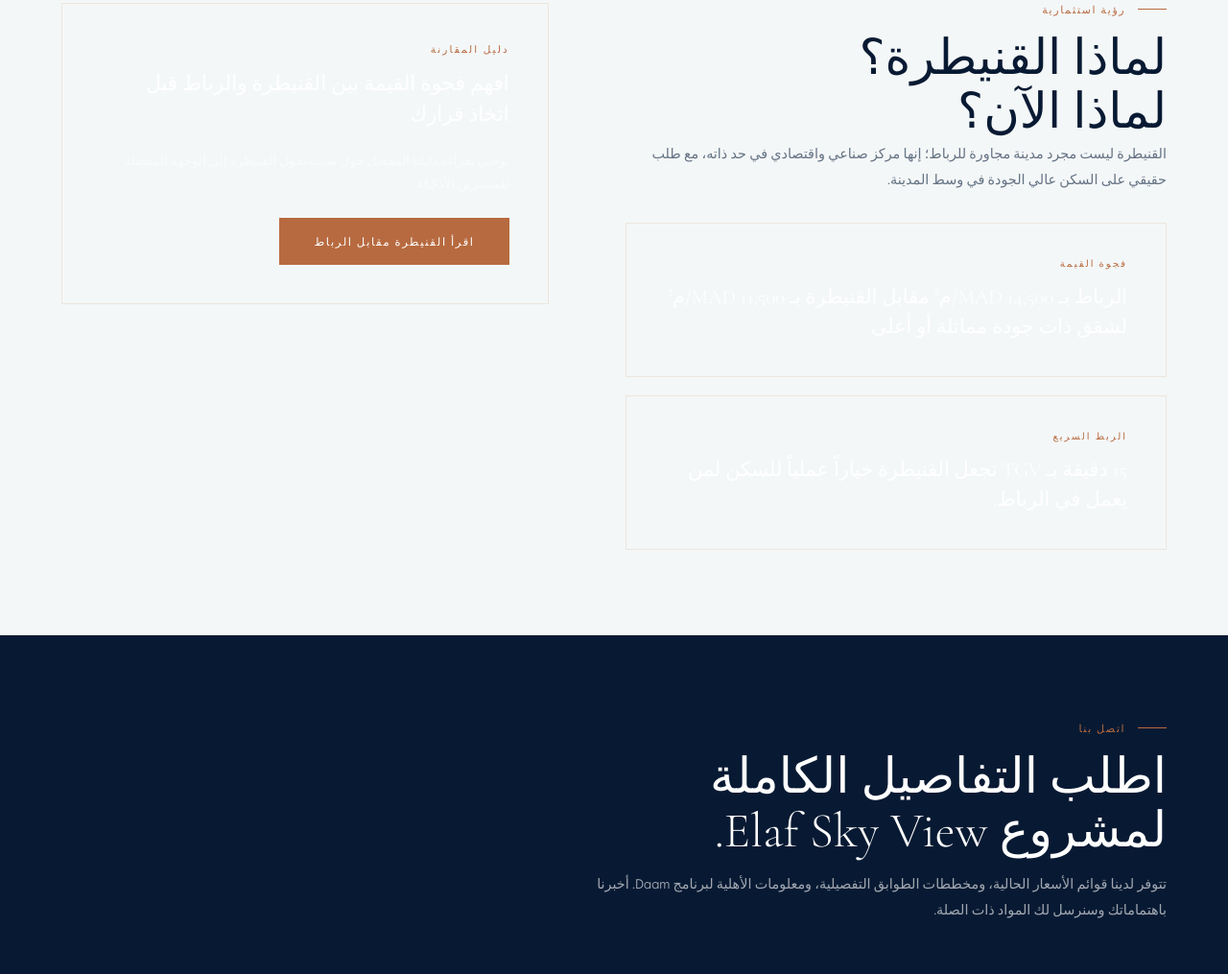
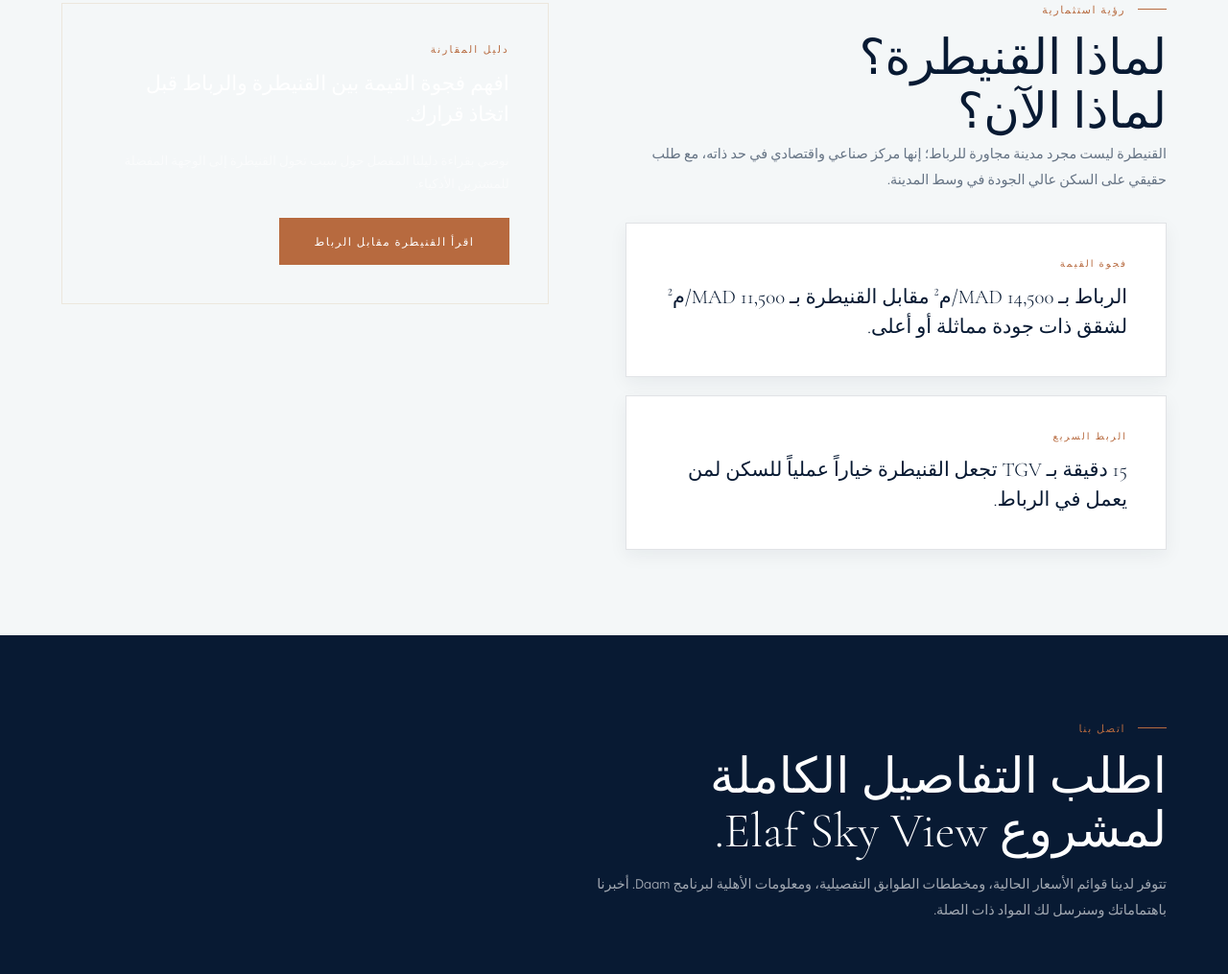
Before and after one commit to stouisse-cell/rahim, a plain HTML site: page ar/elaf-sky-view.html in a window 1280 px wide. Shown: the part 4738-5753 px from the top of the page at 96% size. Drawn offline with nearby package versions, Linux system fonts and the light colour scheme.

Commit message:
Add files via upload

```diff
--- a/ar/elaf-sky-view.html
+++ b/ar/elaf-sky-view.html
@@ -384,11 +384,12 @@
 
   /* Investment panels */
   .invest-panel {
-    border: 1px solid var(--border-warm);
-    padding: 2.2rem 2.5rem;
-    background: rgba(255,255,255,0.04);
-    margin-bottom: 1.2rem;
-  }
+      border: 1px solid var(--border);
+      padding: 2.2rem 2.5rem;
+      background: var(--white);
+      box-shadow: 0 6px 18px rgba(8,26,51,0.06);
+      margin-bottom: 1.2rem;
+    }
   .invest-panel:last-child { margin-bottom: 0; }
   .invest-kicker {
     font-size: 0.62rem;
@@ -403,7 +404,7 @@
     font-size: 1.3rem;
     font-weight: 300;
     line-height: 1.5;
-    color: var(--white);
+    color: var(--navy);
   }
 
   /* Contact section */
```
Also changed, not shown: elaf-sky-view.html (+7 -6 lines), fr/elaf-sky-view.html (+7 -6 lines).
